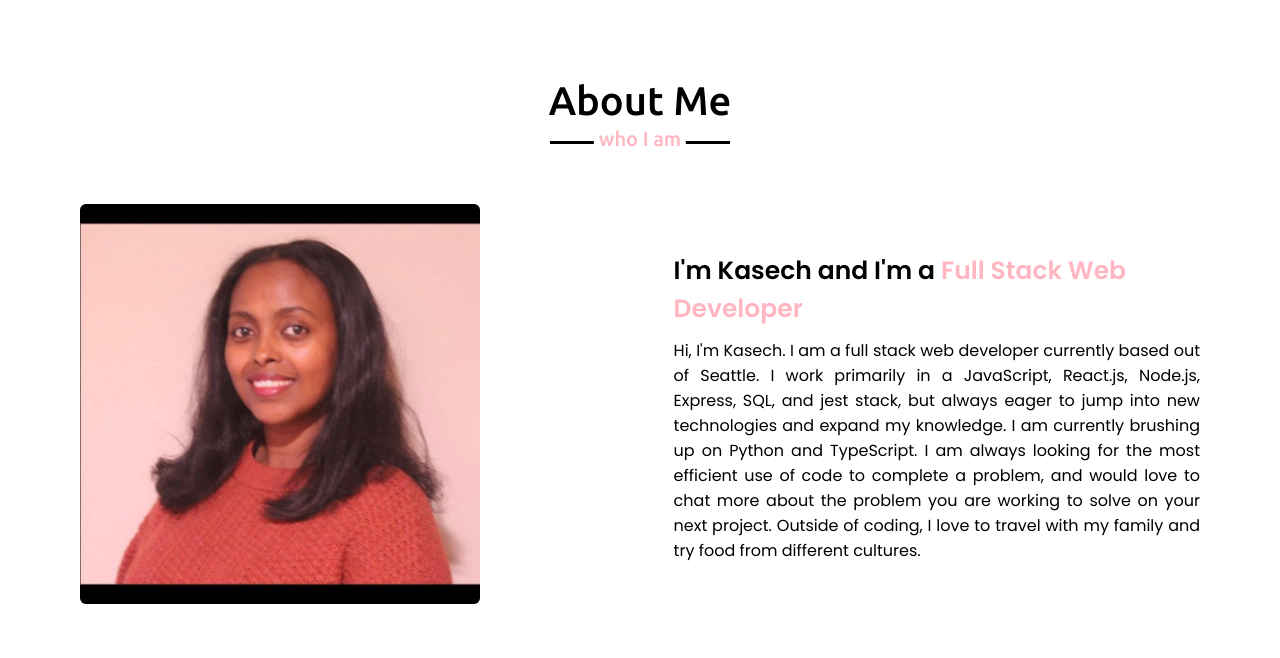
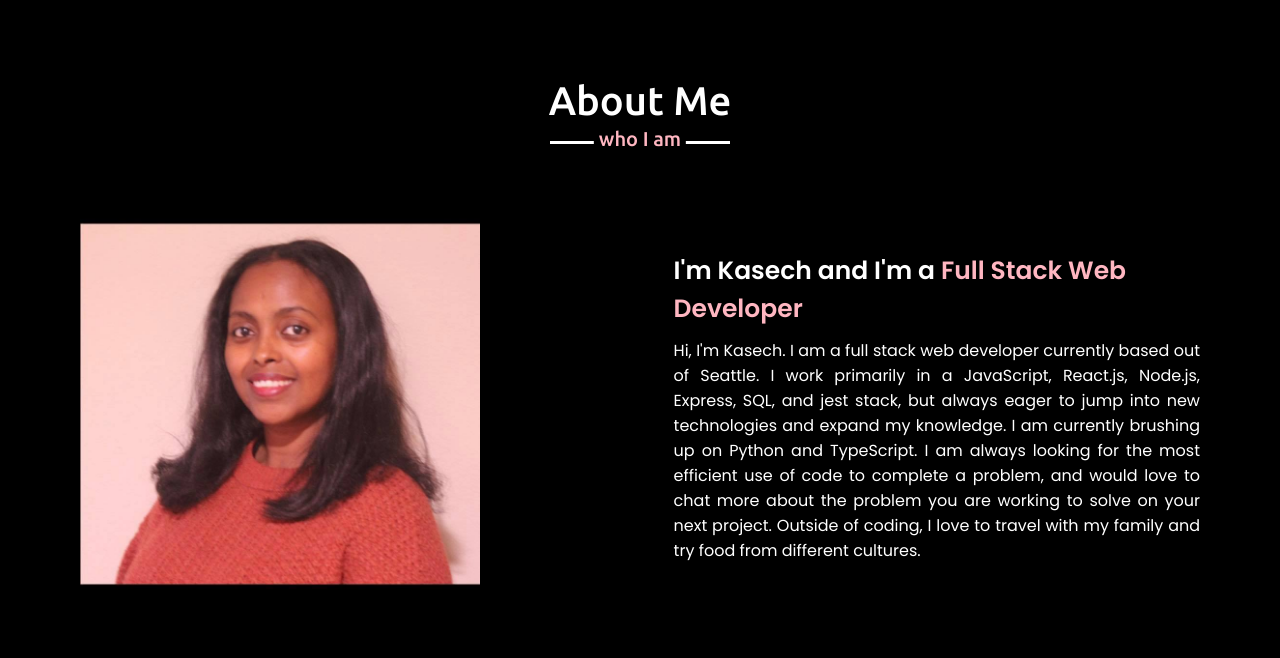
Before and after one commit to kasech-isaac/portfolio, a plain HTML site: page index.html in a window 1280 px wide. Shown: the part 822-1480 px from the top of the page. Drawn offline with nearby package versions, Linux system fonts and the light colour scheme.

Commit message:
fixed css

```diff
--- a/script.js
+++ b/script.js
@@ -27,5 +27,5 @@ $(document).ready(function(){
 //     string:['Full Stack Web Developer'],
 //     typeSpped:60,
 //     backSpeed:60,
-//     // loop:true
+//     loop:true
 // })
--- a/style.css
+++ b/style.css
@@ -103,7 +103,7 @@ scroll-behavior: smooth;}
 .home {
   display: flex;
   background: linear-gradient(to right, rgba(0, 0, 0, 0.7),
-  rgba(0, 0, 0, 0.1)), url(https://images.unsplash.com/photo-1627060627144-1d4898013754?ixlib=rb-1.2.1&ixid=MnwxMjA3fDB8MHxwaG90by1wYWdlfHx8fGVufDB8fHx8&auto=format&fit=crop&w=1170&q=80);
+  rgba(0, 0, 0, 0.1)), url(https://images.unsplash.com/photo-1533134486753-c833f0ed4866?ixlib=rb-1.2.1&ixid=MnwxMjA3fDB8MHxwaG90by1wYWdlfHx8fGVufDB8fHx8&auto=format&fit=crop&w=1470&q=80);
   background-repeat: no-repeat;
   background-position: center center;
   background-size:cover;
@@ -197,7 +197,10 @@ section {
 .contact{
   font-family: "Poppins", sans-serif;
 }
-
+.about{
+  color:white;
+  background: black;
+}
 .about .about-contect,
 .project .serv-contect, .skill .skill-contect  {
   display: flex;
@@ -221,7 +224,7 @@ section .title::before {
   left: 50%;
   width: 180px;
   height: 3px;
-  background: black;
+  background: white;
   transform: translateX(-50%);
 }
 
@@ -232,7 +235,7 @@ section .title::after {
   bottom: -12px;
   left: 50%;
   padding: 5px;
-  background: #fff;
+  background: black;
   transform: translateX(-50%);
 }
 
```
